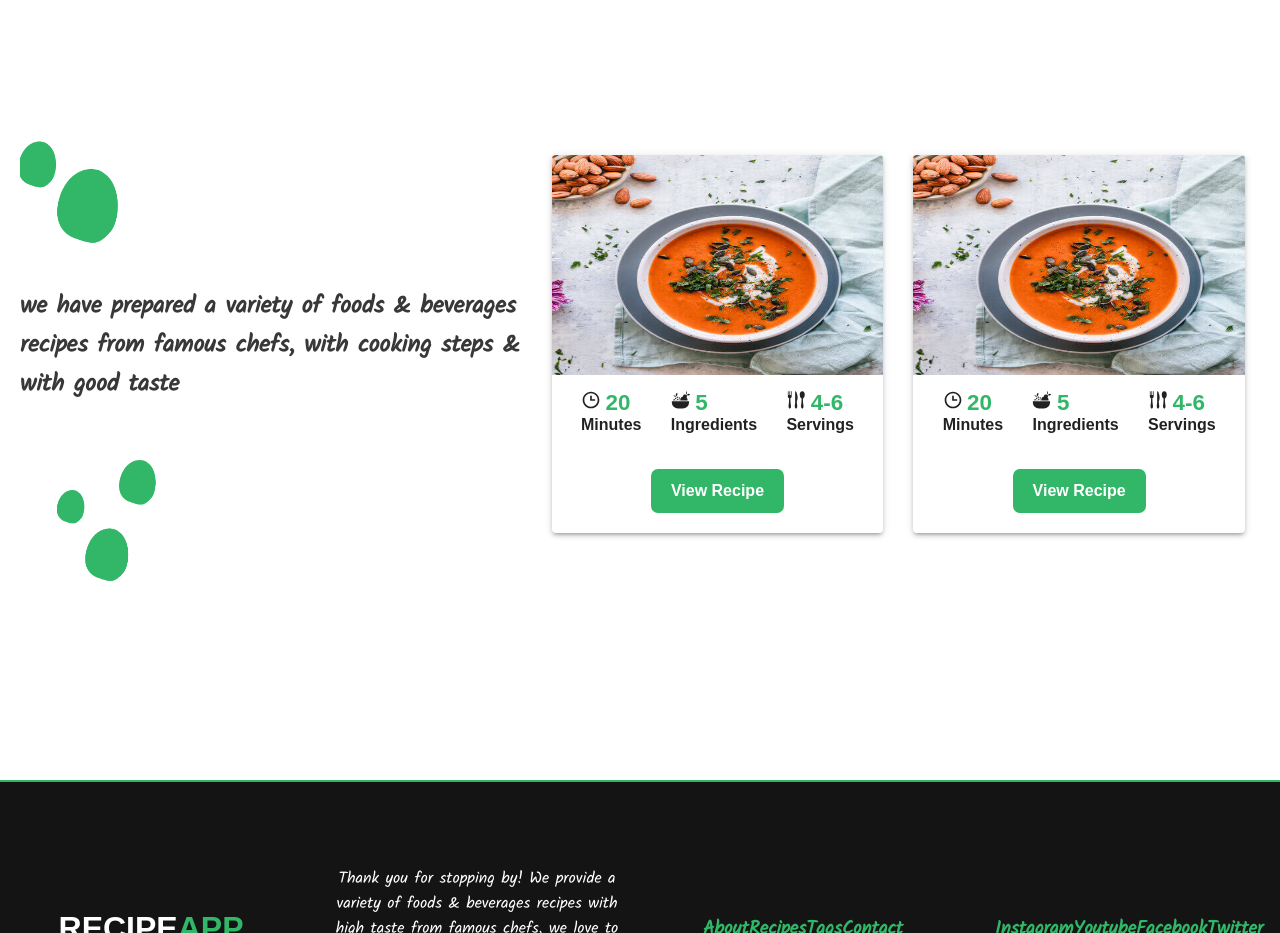
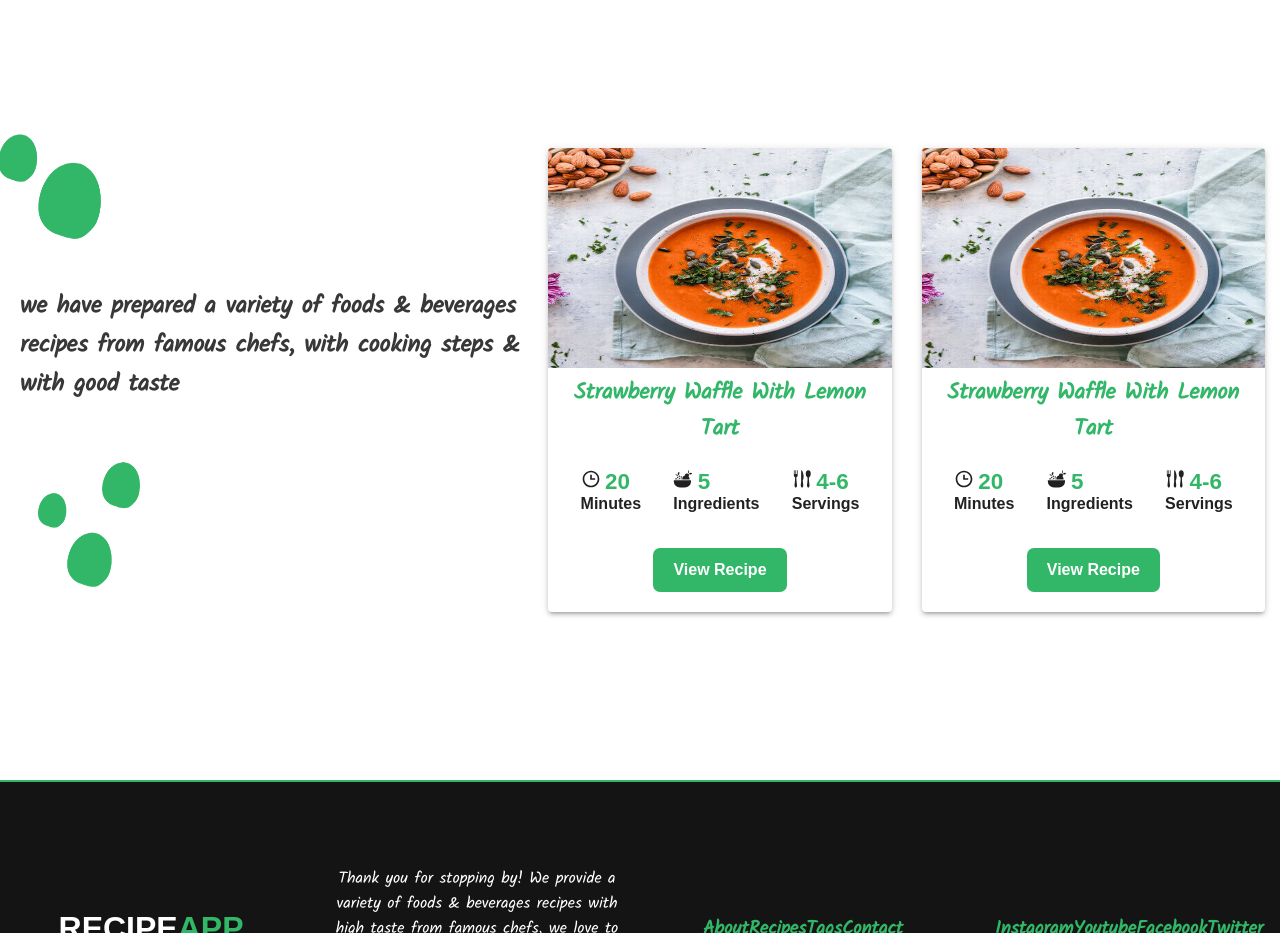
Before and after one commit to omair5/gatsby-recipe-app-using-contentful-headless-cms, a Gatsby site: page / in a window 1280 px wide. Shown: the part 820-1753 px from the top of the page. Built offline with nearby package versions, Linux system fonts and the light colour scheme; Gatsby itself is replaced by a stand-in of ours.

Commit message:
recipe card ui updated / featured recipe section ui updated

```diff
--- a/src/Components/FrequentlyUsed/RecipeCard.jsx
+++ b/src/Components/FrequentlyUsed/RecipeCard.jsx
@@ -1,14 +1,11 @@
 import React from 'react';
 import Paper from '@mui/material/Paper';
 import Img from '../../Assets/Images/gallery8.jpg'
-import { paper, ImageContainer, iconWrapper, iconContainer, icon, ButtonContainer } from './RecipeCard.module.css'
+import { paper, ImageContainer, iconWrapper, iconContainer, icon, ButtonContainer, dishName } from './RecipeCard.module.css'
 import { BiTime } from "react-icons/bi";
 import { GiForkKnifeSpoon } from "react-icons/gi";
 import { GiFruitBowl } from "react-icons/gi";
 import MyButton from './MyButton'
-
-
-
 
 
 const RecipeCard = () => {
@@ -16,10 +13,15 @@ const RecipeCard = () => {
         <>
             <Paper elevation={3} className={paper} >
 
+                {/* IMAGE CONTAINER */}
                 <div className={ImageContainer}>
                     <img src={Img} alt="check" height={'100%'} width={'100%'} />
                 </div>
-
+                {/* DISH NAME */}
+                <div className={dishName}>
+                    <h4>Strawberry Waffle With Lemon Tart </h4>
+                </div>
+                {/* ICON CONTAINER */}
                 <div className={iconWrapper}>
                     <div className={iconContainer}>
                         <div><BiTime className={icon} /> <span>20</span></div>
@@ -34,7 +36,7 @@ const RecipeCard = () => {
                         <h4>Servings</h4>
                     </div>
                 </div>
-
+                {/* BUTTON CONTAINER */}
                 <div className={ButtonContainer}>
                     <MyButton content='View Recipe' />
                 </div>
--- a/src/Components/FrequentlyUsed/RecipeCard.module.scss
+++ b/src/Components/FrequentlyUsed/RecipeCard.module.scss
@@ -1,9 +1,30 @@
+@import "../../Assets/GeneralStyles/HorizontalAndVerticalCenter.module.scss";
 .paper {
     overflow: hidden;
     margin: 15px;
 }
 .ImageContainer {
     height: 220px;
+    position: relative;
+}
+
+.ImageContainer::after {
+    content: "";
+    position: absolute;
+    top: 0%;
+    bottom: 0%;
+    left: 0%;
+    right: 0%;
+}
+.dishName {
+    color: #32b768;
+    font-weight: bolder;
+    font-size: 1.4rem;
+    font-family: "kalam", "cursive";
+    h4 {
+        padding: 7px;
+        text-align: center;
+    }
 }
 .iconWrapper {
     display: flex;
--- a/src/Components/Home/FeaturedListings.module.scss
+++ b/src/Components/Home/FeaturedListings.module.scss
@@ -5,7 +5,7 @@
     @include HorizontalAndVerticalCenter;
 }
 .wrapper {
-    margin: 20px;
+    margin: 20px 0px;
 }
 .contentGrid {
     min-height: 60vh;
@@ -16,6 +16,7 @@
     @include HorizontalAndVerticalCenter;
     h2 {
         padding-bottom: 70px;
+        padding-left: 20px;
         text-align: left;
         font-family: "kalam", "cursive";
         color: rgb(56, 56, 56);
```
Also changed, not shown: src/Components/FrequentlyUsed/RecipeCard.module.css, src/Components/Home/FeaturedListings.module.css, 2 other files.
